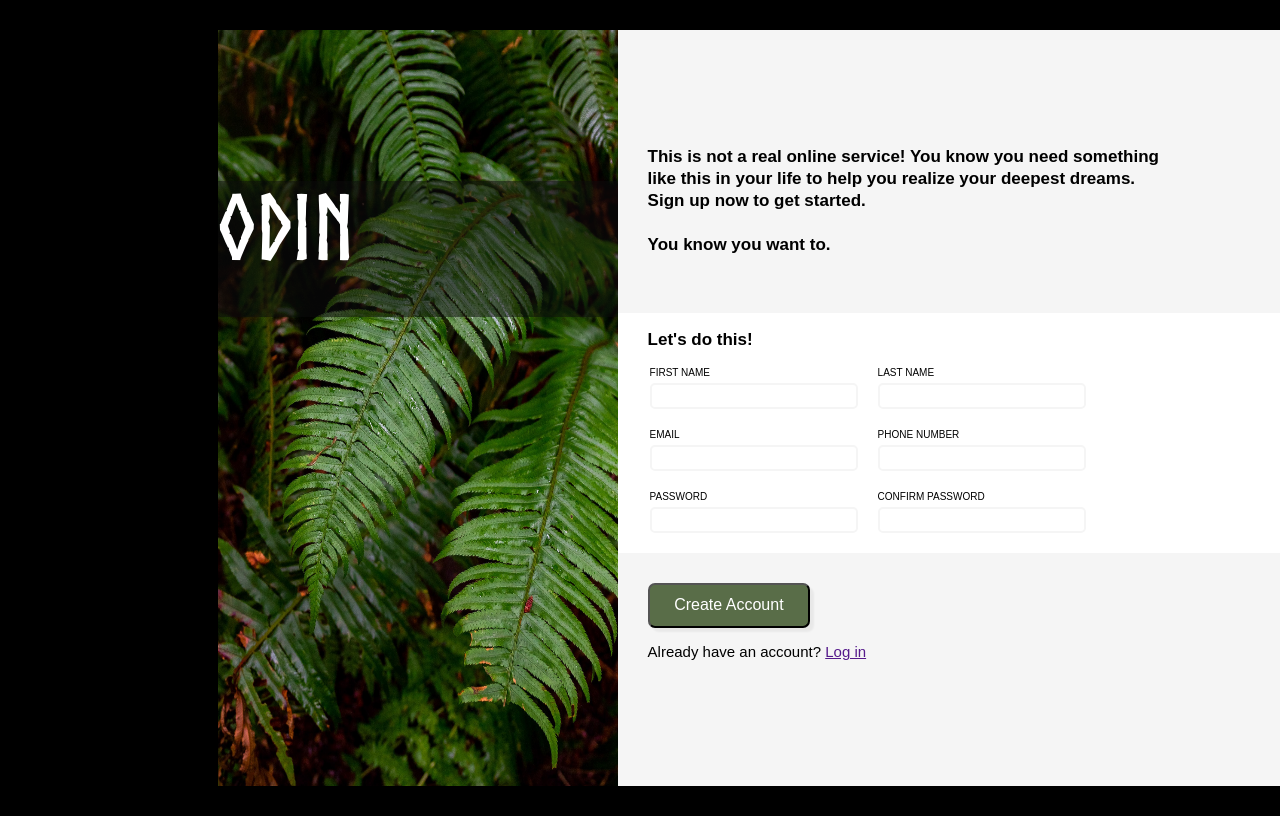
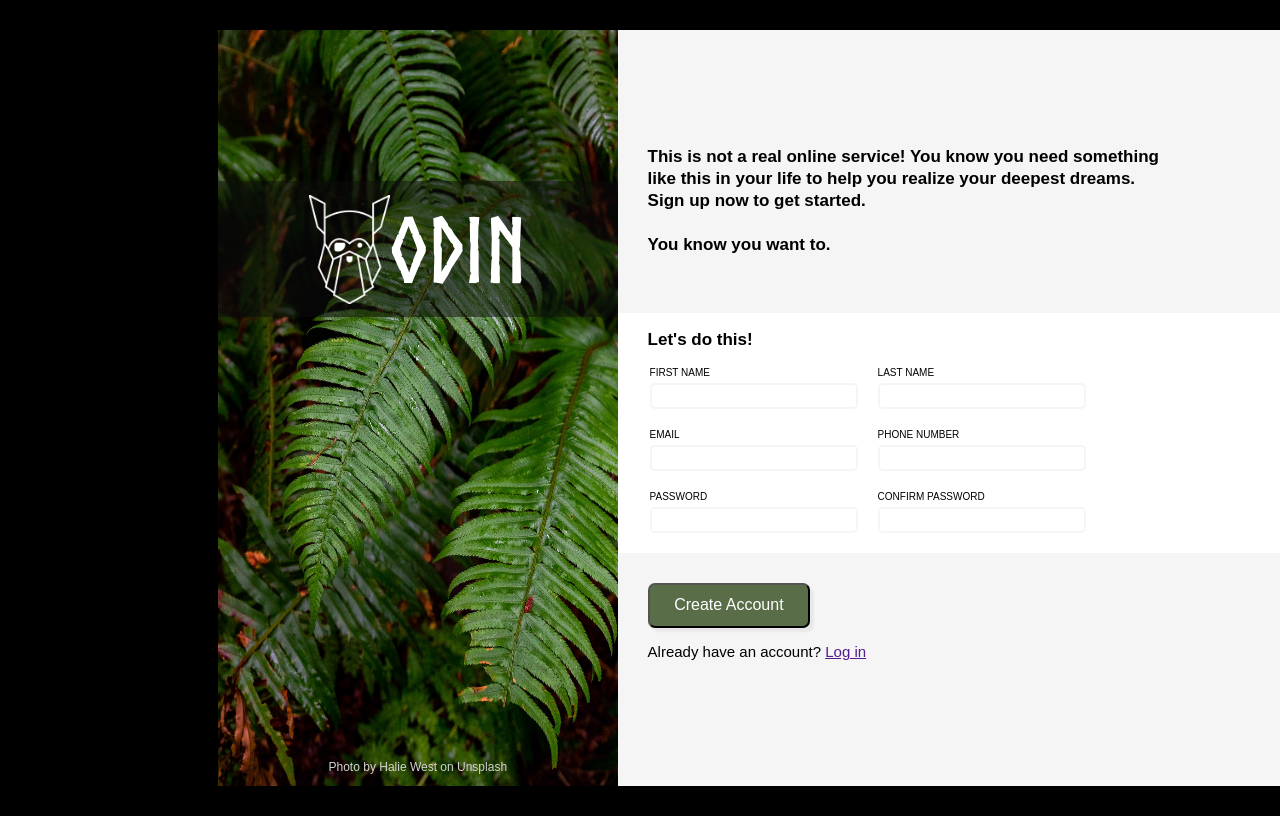
Before and after one commit to kinn81/sign-up-form, a plain HTML site: page index.html in a window 1280 px wide. Shown: the top 816 px of the page. Drawn offline with Linux system fonts and the light colour scheme.

Commit message:
Check in changes... almost done

```diff
--- a/index.html
+++ b/index.html
@@ -14,9 +14,10 @@
     <div id="main-page">
         <div id="left-frame">
             <div id="logo">
-                <img src="" alt="">
+                <img src="odin-lined.png" alt="">
                 <p>ODIN</p>
             </div>
+            <p>Photo by Halie West on Unsplash</p>
         </div>
         <div id="right-frame">
             <div id="right-top">
--- a/styles.css
+++ b/styles.css
@@ -113,9 +113,14 @@ body {
     display: flex;
     flex-direction: row;
     width: 100%;
+    align-items: center;
+    justify-content: center;
     height: 18%;
     background-color: rgb(13, 13, 13, 0.5);
+}
 
+#logo>img {
+    max-height: 80%;
 }
 
 #logo>p{
@@ -123,6 +128,15 @@ body {
     font-size: 90px;
     color: rgb(255,255,255);
     margin:0;
+}
+
+#left-frame>p {
+    position: absolute;
+    bottom:0;
+    font-size: 12px;
+    color: lightgray;
+    text-align: center;
+    width: 100%;
 }
 
 
```
